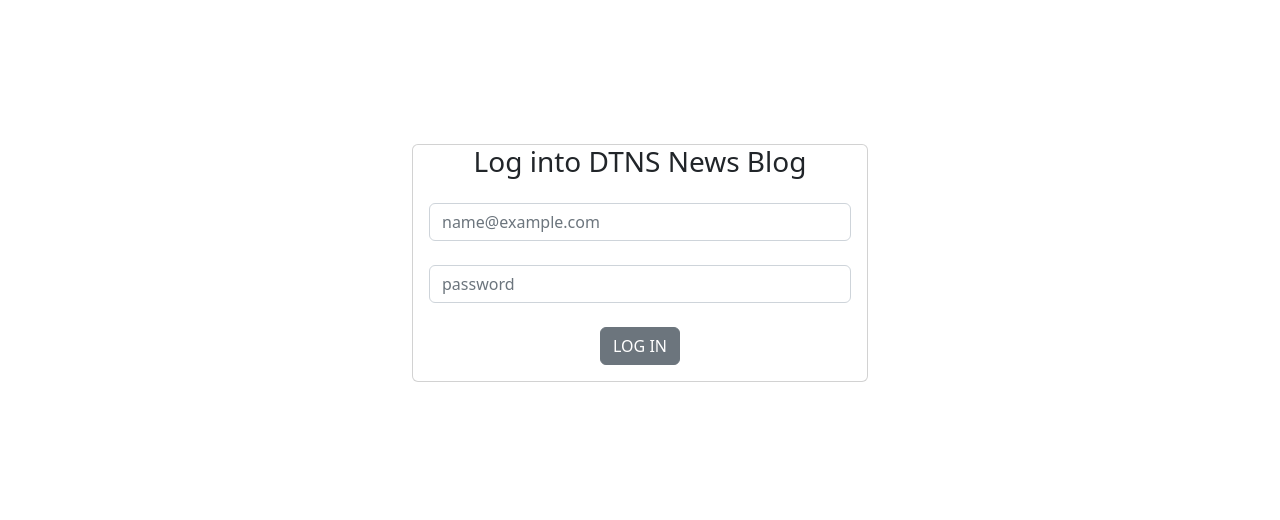
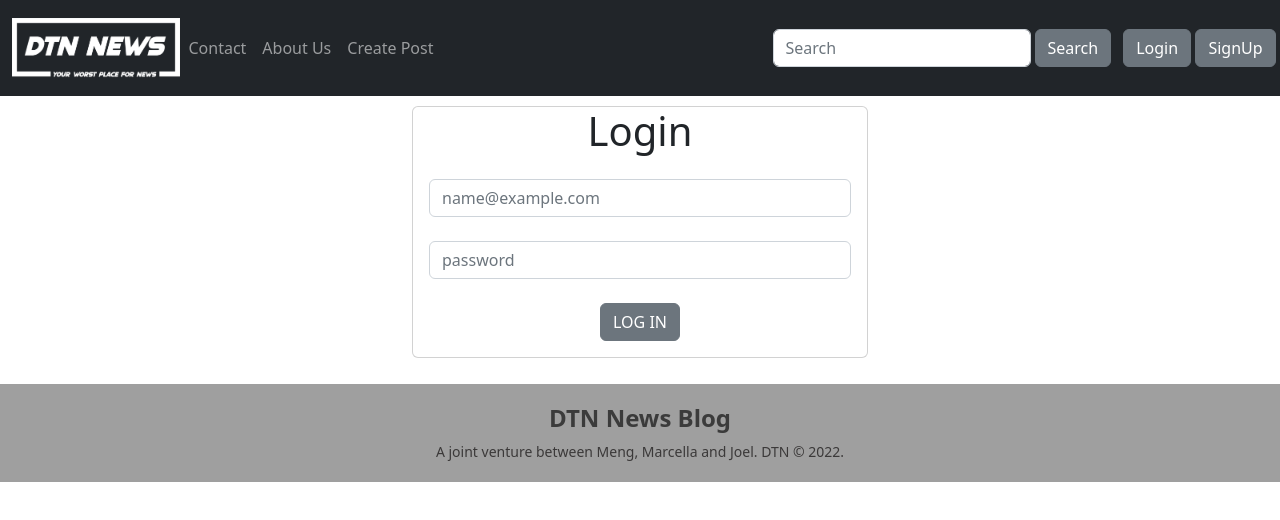
Before and after one commit to curlerhaus/DTNS_News_Blog, a React (Create React App) app in the folder client/: page /login in a window 1280 px wide. Shown: the top 520 px of the page. Built offline with nearby package versions, Linux system fonts and the light colour scheme.

Commit message:
updated footer css

```diff
--- a/client/src/components/contact.js
+++ b/client/src/components/contact.js
@@ -2,16 +2,22 @@ import Form from "react-bootstrap/Form";
 import TopNavBar from "./topnavbar";
 import Button from "react-bootstrap/Button";
 import Footer from "./footer";
+import { Container } from "react-bootstrap";
 
 export default function Contact() {
   return (
     <>
       <TopNavBar />
+      <Container>
         <h1 style={{ "text-align": "center" }}>Contact Us</h1>
-      <Form>
+        <Form style={{ width: "60rem" }}>
           <Form.Group className="mb-3" controlId="exampleForm.ControlInput1">
             <Form.Label>Email address</Form.Label>
-          <Form.Control required type="email" placeholder="name@example.com" />
+            <Form.Control
+              required
+              type="email"
+              placeholder="name@example.com"
+            />
           </Form.Group>
           <Form.Group className="mb-3" controlId="exampleForm.ControlTextarea1">
             <Form.Label>Message</Form.Label>
@@ -21,6 +27,7 @@ export default function Contact() {
             Submit
           </Button>
         </Form>
+      </Container>
       <Footer />
     </>
   );
--- a/client/src/components/createpost.js
+++ b/client/src/components/createpost.js
@@ -9,8 +9,8 @@ export default function CreatePost() {
   return (
     <>
       <TopNavBar />
-      <Container style={{ width: "60rem" }}>
-        <Card style={{ top: "9rem" }}>
+      <Container className="mb-3" controlId="exampleForm.ControlInput1">
+        <Card>
           <h1>Create Post</h1>
           <Card.Body>
             <Form>
@@ -31,7 +31,7 @@ export default function CreatePost() {
             </Form>
           </Card.Body>
         </Card>
-      </Container>
+      </Container>{" "}
       <Footer />
     </>
   );
--- a/client/src/components/footer.css
+++ b/client/src/components/footer.css
@@ -1,11 +1,10 @@
-  /* FOOTER */
   .footer{
     background-color: #9f9f9f;
     padding: 10px;
     text-align: center;
     font-size: 14px;
     color: rgb(59, 57, 57);
-    position: absolute;
+    position: relative;
     left: 0;
     bottom: 0;
     width: 100%;
--- a/client/src/components/login.css
+++ b/client/src/components/login.css
@@ -1,3 +1,7 @@
 .login {
   text-align: center;
 }
+
+.container {
+  padding: 10px;
+}
--- a/client/src/components/login.js
+++ b/client/src/components/login.js
@@ -1,55 +1,50 @@
-import React, { useState } from 'react'
+import React, { useState } from "react";
 import { useNavigate } from "react-router-dom";
 
+import Container from "react-bootstrap/Container";
+import Card from "react-bootstrap/Card";
+import Form from "react-bootstrap/Form";
+import Button from "react-bootstrap/Button";
 
-import Container from 'react-bootstrap/Container';
-import Card from 'react-bootstrap/Card';
-import Form from 'react-bootstrap/Form';
-import Button from 'react-bootstrap/Button';
-
-
-
-
-import './login.css'
+import "./login.css";
+import Topnavbar from "./topnavbar";
+import Footer from "./footer";
 
 function Login() {
-
   const navigate = useNavigate();
 
-
-    const [email, setEmail] = useState('')
-    const [password, setPassword] = useState('')
-
-
-
+  const [email, setEmail] = useState("");
+  const [password, setPassword] = useState("");
 
   // Handle Login
   const handleSubmit = (e) => {
     e.preventDefault();
     const blog = { email, password };
 
-        fetch('http://localhost:3000/Login', {
-            method: 'POST',
+    fetch("http://localhost:3000/Login", {
+      method: "POST",
       headers: {
-                "Content-type": "application/json"
+        "Content-type": "application/json",
       },
-            body: JSON.stringify(blog)
+      body: JSON.stringify(blog),
     }).then(() => {
-            console.log('new blog added')
-        })
-    }
-
+      console.log("new blog added");
+    });
+  };
 
   return (
-        <div className='login'>
-            <Container style={{ width: '30rem' }}>
-                <Card style={{ top: '9rem' }}>
-                    <h3>Log into DTNS News Blog</h3>
-                    <Card.Body >
+    <div className="login">
+      <Topnavbar />
+      <Container
+        style={{ width: "30rem" }}
+        className="mb-3"
+        controlId="exampleForm.ControlInput1"
+      >
+        <Card>
+          <h1>Login</h1>
+          <Card.Body>
             <Form onSubmit={handleSubmit}>
-
               <Form.Control
-
                 type="text"
                 placeholder="name@example.com"
                 id="email"
@@ -68,15 +63,17 @@ function Login() {
                 onChange={(e) => setPassword(e.target.value)}
               />
               <br />
-                            <Button variant="secondary" onClick={() => navigate('/Home')} > LOG IN</Button >
-
+              <Button variant="secondary" onClick={() => navigate("/Home")}>
+                {" "}
+                LOG IN
+              </Button>
             </Form>
           </Card.Body>
         </Card>
       </Container>
-
-        </div >
-    )
+      <Footer />
+    </div>
+  );
 }
 
-export default Login
+export default Login;
--- a/client/src/components/signUp.js
+++ b/client/src/components/signUp.js
@@ -1,32 +1,28 @@
 import { useNavigate } from "react-router-dom";
-import React, { useState } from 'react'
+import React, { useState } from "react";
 
+import Container from "react-bootstrap/Container";
+import Card from "react-bootstrap/Card";
+import Form from "react-bootstrap/Form";
+import Button from "react-bootstrap/Button";
+import Footer from "./footer";
 
-import Container from 'react-bootstrap/Container';
-import Card from 'react-bootstrap/Card';
-import Form from 'react-bootstrap/Form';
-import Button from 'react-bootstrap/Button';
-
-import './signup.css'
-
-
+import "./signup.css";
+import Topnavbar from "./topnavbar";
 
 export default function SignUp() {
-
   const navigate = useNavigate();
 
-
   //State for Registration
-    const [firstName, setFirstName] = useState('')
-    const [lastName, setLastName] = useState('')
-    const [email, setEmail] = useState('')
-    const [password, setPassword] = useState('')
-    const [password2, setPassword2] = useState('')
+  const [firstName, setFirstName] = useState("");
+  const [lastName, setLastName] = useState("");
+  const [email, setEmail] = useState("");
+  const [password, setPassword] = useState("");
+  const [password2, setPassword2] = useState("");
 
   //state for checking the errors
   const [submitted, setSubmitted] = useState(false);
   const [error, setError] = useState(false);
-
 
   // Handling the firstname change
   const handleFirstName = (e) => {
@@ -39,8 +35,6 @@ export default function SignUp() {
     setLastName(e.target.value);
     setSubmitted(false);
   };
-
-
 
   // Handling the email change
   const handleEmail = (e) => {
@@ -63,15 +57,19 @@ export default function SignUp() {
   // Handling the form submission
   const handleSubmit = (e) => {
     e.preventDefault();
-        if (firstName === '' || lastName === '' || email === '' || password === '' || password2 === '') {
+    if (
+      firstName === "" ||
+      lastName === "" ||
+      email === "" ||
+      password === "" ||
+      password2 === ""
+    ) {
       setError(true);
-            navigate("/login")
+      navigate("/login");
     } else {
       setSubmitted(true);
       setError(false);
     }
-
-
   };
 
   // Showing success message
@@ -79,8 +77,9 @@ export default function SignUp() {
     return (
       <div
         style={{
-                    display: submitted ? '' : 'none',
-                }}>
+          display: submitted ? "" : "none",
+        }}
+      >
         <h1>User {email} successfully registered!!</h1>
       </div>
     );
@@ -91,24 +90,30 @@ export default function SignUp() {
     return (
       <div
         style={{
-                    display: error ? '' : 'none',
-                }}>
+          display: error ? "" : "none",
+        }}
+      >
         <h1>Please enter all the fields</h1>
       </div>
     );
   };
 
   return (
-        <div className='sign'>
+    <div className="sign">
+      <Topnavbar />
       {/* Calling to the methods */}
       <div>
         {errorMessage()}
         {successMessage()}
       </div>
-            <Container style={{ width: '30rem' }}>
-                <Card style={{ top: '9rem' }}>
+      <Container
+        style={{ width: "30rem" }}
+        className="mb-3"
+        controlId="exampleForm.ControlInput1"
+      >
+        <Card>
           <h1>Sign Up</h1>
-                    <Card.Body >
+          <Card.Body>
             <Form>
               <Form.Control
                 type="text"
@@ -125,7 +130,8 @@ export default function SignUp() {
                 id="name"
                 name="lastName"
                 value={lastName}
-                                onChange={handleLastName} />
+                onChange={handleLastName}
+              />
               <br />
               <Form.Control
                 type="text"
@@ -133,7 +139,8 @@ export default function SignUp() {
                 id="email"
                 name="email"
                 value={email}
-                                onChange={handleEmail} />
+                onChange={handleEmail}
+              />
               <br />
               <Form.Control
                 type="text"
@@ -141,7 +148,8 @@ export default function SignUp() {
                 id="password"
                 name="password"
                 value={password}
-                                onChange={handlePassword} />
+                onChange={handlePassword}
+              />
               <br />
               <Form.Control
                 type="text"
@@ -149,13 +157,17 @@ export default function SignUp() {
                 id="password2"
                 name="password2"
                 value={password2}
-                                onChange={handlePassword2} />
+                onChange={handlePassword2}
+              />
               <br />
-                            <Button variant="secondary" type="submit" onClick={handleSubmit}>Create Account</Button>
+              <Button variant="secondary" type="submit" onClick={handleSubmit}>
+                Create Account
+              </Button>
             </Form>
           </Card.Body>
         </Card>
       </Container>
-        </div >
-    )
+      <Footer />
+    </div>
+  );
 }
--- a/client/src/components/signup.css
+++ b/client/src/components/signup.css
@@ -1,3 +1,7 @@
 .sign {
   text-align: center;
 }
+
+.container {
+  padding: 10px;
+}
```
Lines whose indentation alone changed are shown as unchanged.
